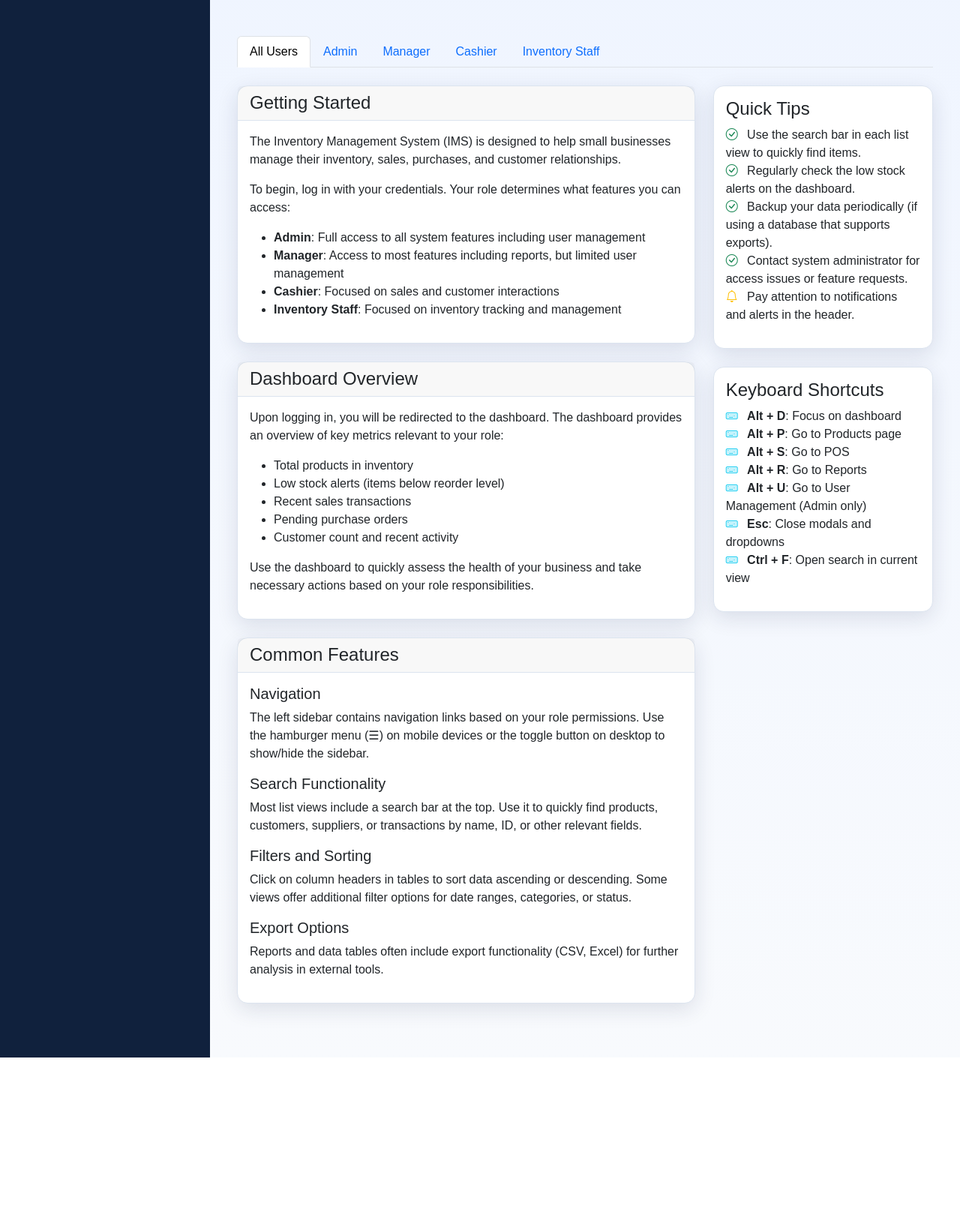
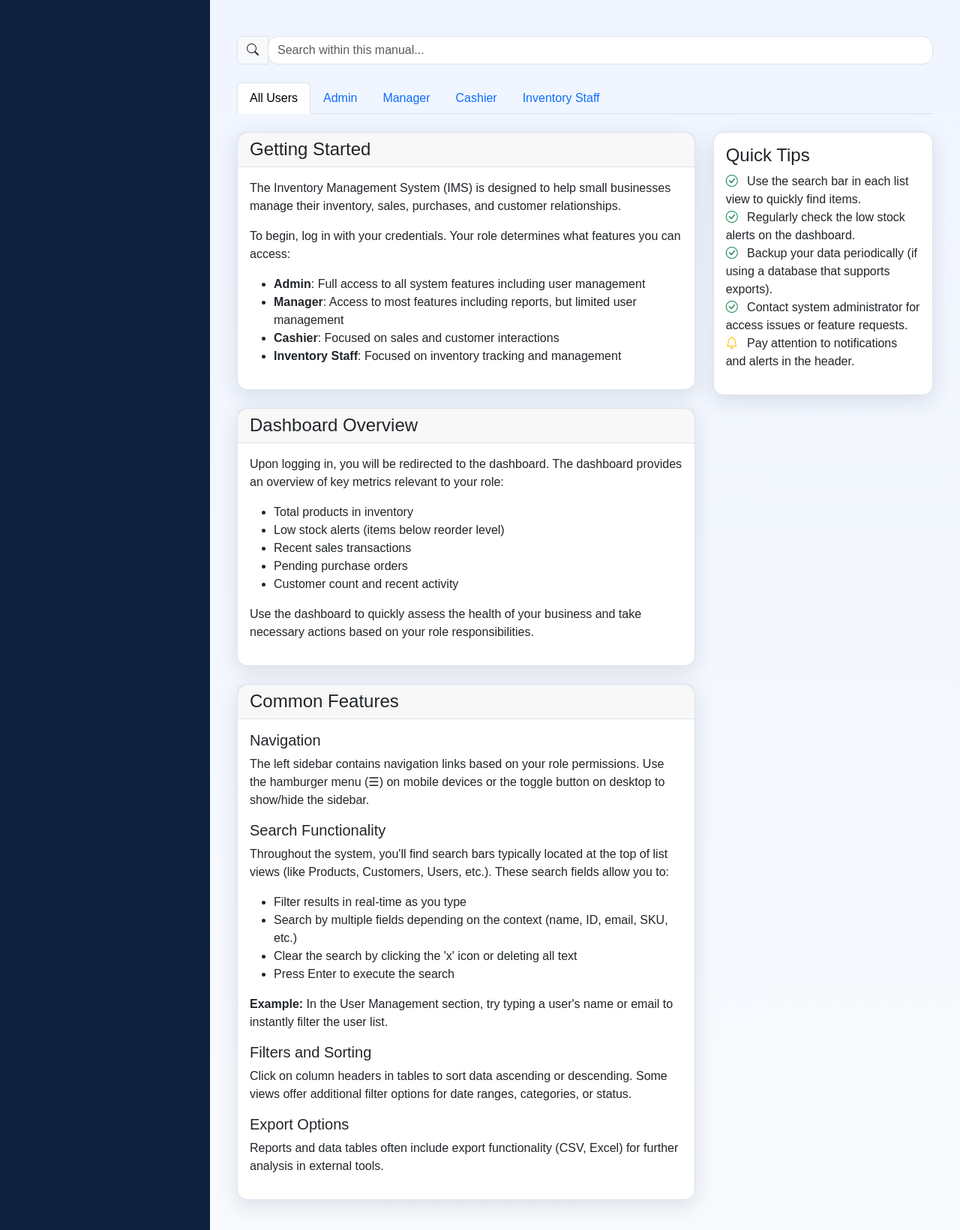
Before and after one commit to radecodes202/websys2finalproject, a Django app: page /manual/ in a window 1280 px wide. Shown: the part 261-1901 px from the top of the page at 75% size. Before the commit the page ends 1671 px from the top, so only its background shows below. Run offline with Django 5.2, Linux system fonts and the light colour scheme; some libraries are stand-ins or nearby versions.

Commit message:
search features

```diff
--- a/core/templates/core/user_manual.html
+++ b/core/templates/core/user_manual.html
@@ -8,6 +8,15 @@
         <h1 class="display-4 fw-bold">User Manual</h1>
         <p class="lead text-muted">Welcome to the Inventory Management System user manual. This guide provides role-specific instructions to help you navigate and use the system effectively based on your permissions.</p>
     </header>
+
+    <!-- Search Feature -->
+    <div class="mb-4">
+        <div class="input-group">
+            <span class="input-group-text"><i class="bi bi-search"></i></span>
+            <input type="text" class="form-control" id="manualSearch" placeholder="Search within this manual...">
+        </div>
+        <small class="text-muted mt-1" id="searchStats"></small>
+    </div>
 
     <!-- Role Selector Tabs -->
     <ul class="nav nav-tabs mb-4" id="roleTab" role="tablist">
@@ -75,7 +84,14 @@
                             <p>The left sidebar contains navigation links based on your role permissions. Use the hamburger menu (☰) on mobile devices or the toggle button on desktop to show/hide the sidebar.</p>
 
                             <h5>Search Functionality</h5>
-                            <p>Most list views include a search bar at the top. Use it to quickly find products, customers, suppliers, or transactions by name, ID, or other relevant fields.</p>
+                            <p>Throughout the system, you'll find search bars typically located at the top of list views (like Products, Customers, Users, etc.). These search fields allow you to:</p>
+                            <ul class="mb-3">
+                                <li>Filter results in real-time as you type</li>
+                                <li>Search by multiple fields depending on the context (name, ID, email, SKU, etc.)</li>
+                                <li>Clear the search by clicking the 'x' icon or deleting all text</li>
+                                <li>Press Enter to execute the search</li>
+                            </ul>
+                            <p><strong>Example:</strong> In the User Management section, try typing a user's name or email to instantly filter the user list.</p>
 
                             <h5>Filters and Sorting</h5>
                             <p>Click on column headers in tables to sort data ascending or descending. Some views offer additional filter options for date ranges, categories, or status.</p>
@@ -100,21 +116,7 @@
                         </div>
                     </div>
 
-                    <div class="card mb-4">
-                        <div class="card-body">
-                            <h2 class="card-title h4">Keyboard Shortcuts</h2>
-                            <ul class="list-unstyled">
-                                <li><i class="bi bi-keyboard text-info me-2"></i> <strong>Alt + D</strong>: Focus on dashboard</li>
-                                <li><i class="bi bi-keyboard text-info me-2"></i> <strong>Alt + P</strong>: Go to Products page</li>
-                                <li><i class="bi bi-keyboard text-info me-2"></i> <strong>Alt + S</strong>: Go to POS</li>
-                                <li><i class="bi bi-keyboard text-info me-2"></i> <strong>Alt + R</strong>: Go to Reports</li>
-                                <li><i class="bi bi-keyboard text-info me-2"></i> <strong>Alt + U</strong>: Go to User Management (Admin only)</li>
-                                <li><i class="bi bi-keyboard text-info me-2"></i> <strong>Esc</strong>: Close modals and dropdowns</li>
-                                <li><i class="bi bi-keyboard text-info me-2"></i> <strong>Ctrl + F</strong>: Open search in current view</li>
-                            </ul>
-                        </div>
-                    </div>
-                </div>
+                                    </div>
             </div>
         </div>
 
@@ -664,8 +666,79 @@ document.addEventListener('DOMContentLoaded', function() {
             // Add active class to clicked tab and target pane
             this.classList.add('active');
             target.classList.add('show', 'active');
+
+            // Reset search when switching tabs
+            const searchInput = document.getElementById('manualSearch');
+            if (searchInput) {
+                searchInput.value = '';
+                updateSearchStats();
+                // Show all content in the new tab
+                const activeTabPane = document.querySelector('.tab-pane.show.active');
+                if (activeTabPane) {
+                    const searchableElements = activeTabPane.querySelectorAll('.card, h2, h3, h4, h5, h6, p, li');
+                    searchableElements.forEach(el => {
+                        el.style.display = '';
+                    });
+                }
+            }
         });
     });
+
+    // Search functionality
+    const searchInput = document.getElementById('manualSearch');
+    const searchStats = document.getElementById('searchStats');
+
+    if (searchInput) {
+        searchInput.addEventListener('input', function() {
+            performSearch(this.value);
+        });
+
+        // Initialize search stats
+        updateSearchStats();
+    }
+
+    function performSearch(searchTerm) {
+        // Get active tab pane
+        const activeTabPane = document.querySelector('.tab-pane.show.active');
+        if (!activeTabPane) return;
+
+        // Elements to search within (headings, paragraphs, list items, cards)
+        const searchableElements = activeTabPane.querySelectorAll('.card, h2, h3, h4, h5, h6, p, li');
+
+        let visibleCount = 0;
+        const term = searchTerm.toLowerCase().trim();
+
+        searchableElements.forEach(element => {
+            const text = element.textContent.toLowerCase();
+            const matches = term === '' || text.includes(term);
+
+            if (matches) {
+                element.style.display = '';
+                visibleCount++;
+            } else {
+                element.style.display = 'none';
+            }
+        });
+
+        updateSearchStats(visibleCount, term);
+    }
+
+    function updateSearchStats(visibleCount = 0, searchTerm = '') {
+        if (!searchStats) return;
+
+        if (searchTerm === '') {
+            searchStats.textContent = '';
+            return;
+        }
+
+        if (visibleCount === 0) {
+            searchStats.textContent = 'No matches found for "' + searchTerm + '"';
+            searchStats.style.color = 'dc3545'; // Bootstrap danger color
+        } else {
+            searchStats.textContent = visibleCount + ' match' + (visibleCount !== 1 ? 'es' : '') + ' found for "' + searchTerm + '"';
+            searchStats.style.color = '198754'; // Bootstrap success color
+        }
+    }
 });
 </script>
 {% endblock %}
```
Also changed, not shown: accounts/views.py (+13 -0 lines), templates/accounts/user_management.html (+36 -1 lines).
